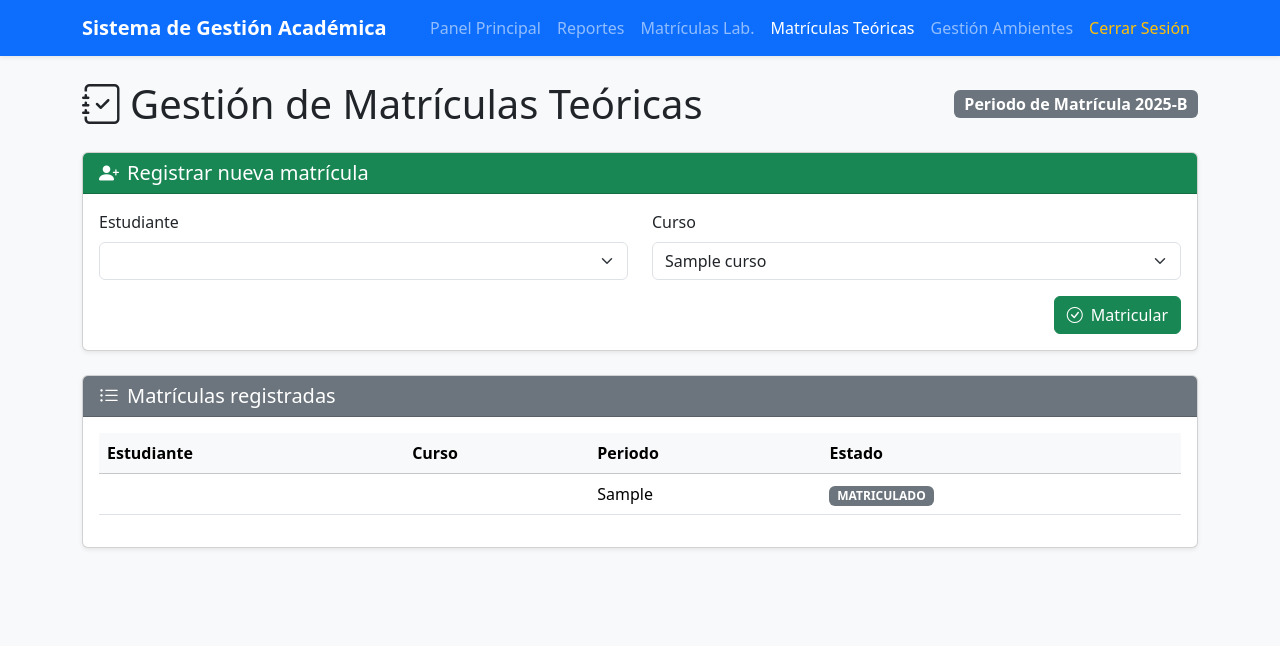
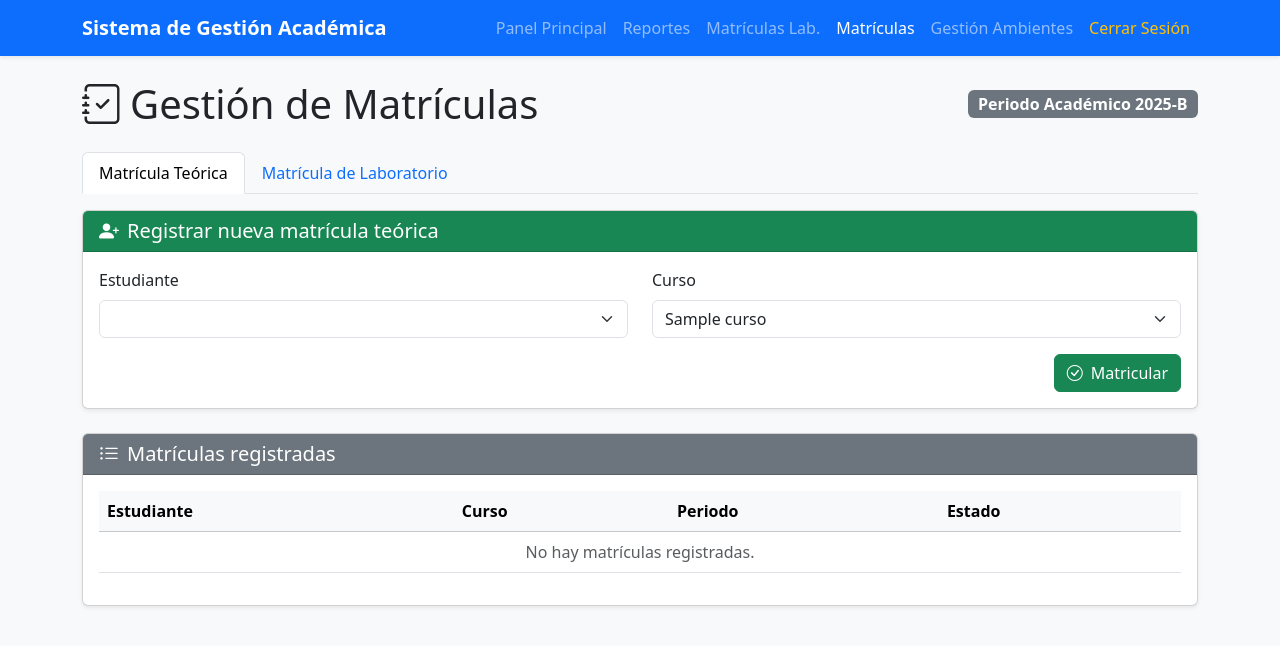
Before and after one commit to D4V1DEB/TI2, a Django app: page /secretaria/matriculas/ in a window 1280 px wide. Shown: the top 646 px of the page. Run offline with Django 5.2, Linux system fonts and the light colour scheme; a user stored in the database is signed in; tables that the repository leaves empty hold one stand-in row (values such as "Sample post"); lists and menus that the app fills with data are empty.

Commit message:
agregando matricula teorica y laboratorio en la misma seccion

```diff
--- a/Templates/secretaria/matricula.html
+++ b/Templates/secretaria/matricula.html
@@ -3,7 +3,7 @@
 <head>
     <meta charset="utf-8">
     <meta name="viewport" content="width=device-width, initial-scale=1">
-    <title>Matrículas Teóricas</title>
+    <title>Matrículas</title>
     <link href="https://cdn.jsdelivr.net/npm/bootstrap@5.3.2/dist/css/bootstrap.min.css" rel="stylesheet">
     <link rel="stylesheet" href="https://cdn.jsdelivr.net/npm/bootstrap-icons@1.11.1/font/bootstrap-icons.css">
 </head>
@@ -20,7 +20,7 @@
                     <li class="nav-item"><a class="nav-link" href="{% url 'secretaria_dashboard' %}">Panel Principal</a></li>
                     <li class="nav-item"><a class="nav-link" href="{% url 'secretaria_reportes' %}">Reportes</a></li>
                     <li class="nav-item"><a class="nav-link" href="{% url 'secretaria_matriculas_lab' %}">Matrículas Lab.</a></li>
-                    <li class="nav-item"><a class="nav-link active" href="{% url 'secretaria_matriculas' %}">Matrículas Teóricas</a></li>
+                    <li class="nav-item"><a class="nav-link active" href="{% url 'secretaria_matriculas' %}">Matrículas</a></li>
                     <li class="nav-item"><a class="nav-link" href="{% url 'secretaria_horario_ambiente' %}">Gestión Ambientes</a></li>
                     <li class="nav-item"><a class="nav-link text-warning" href="{% url 'logout' %}">Cerrar Sesión</a></li>
                 </ul>
@@ -31,8 +31,8 @@
     <!-- CONTENIDO PRINCIPAL -->
     <main class="container mt-4">
         <div class="d-flex justify-content-between align-items-center mb-4">
-            <h1 class="mb-0"><i class="bi bi-journal-check me-2"></i>Gestión de Matrículas Teóricas</h1>
-            <span class="badge bg-secondary fs-6">Periodo de Matrícula 2025-B</span>
+            <h1 class="mb-0"><i class="bi bi-journal-check me-2"></i>Gestión de Matrículas</h1>
+            <span class="badge bg-secondary fs-6">Periodo Académico 2025-B</span>
         </div>
 
         <!-- ALERTAS -->
@@ -45,20 +45,34 @@
             {% endfor %}
         {% endif %}
 
-        <!-- FORMULARIO DE MATRÍCULA -->
+        <!-- PESTAÑAS -->
+        <ul class="nav nav-tabs mb-3" id="matriculaTabs">
+            <li class="nav-item">
+                <button class="nav-link active" id="teoria-tab" data-bs-toggle="tab" data-bs-target="#teoria" type="button">Matrícula Teórica</button>
+            </li>
+            <li class="nav-item">
+                <button class="nav-link" id="lab-tab" data-bs-toggle="tab" data-bs-target="#laboratorio" type="button">Matrícula de Laboratorio</button>
+            </li>
+        </ul>
+
+        <div class="tab-content" id="matriculaTabsContent">
+
+            <!-- MATRÍCULA TEÓRICA -->
+            <div class="tab-pane fade show active" id="teoria" role="tabpanel">
                 <div class="card shadow-sm mb-4">
                     <div class="card-header bg-success text-white">
-                <h5 class="mb-0"><i class="bi bi-person-plus-fill me-2"></i>Registrar nueva matrícula</h5>
+                        <h5 class="mb-0"><i class="bi bi-person-plus-fill me-2"></i>Registrar nueva matrícula teórica</h5>
                     </div>
                     <div class="card-body">
                         <form method="post">
                             {% csrf_token %}
+                            <input type="hidden" name="tipo" value="teoria">
                             <div class="row mb-3">
                                 <div class="col-md-6">
                                     <label for="estudiante" class="form-label">Estudiante</label>
                                     <select name="estudiante" id="estudiante" class="form-select">
                                         {% for est in estudiantes %}
-                                    <option value="{{ est.id }}">{{ est.usuario.nombre_completo }}</option>
+                                            <option value="{{ est.pk }}">{{ est.usuario.nombre_completo }}</option>
                                         {% endfor %}
                                     </select>
                                 </div>
@@ -66,7 +80,7 @@
                                     <label for="curso" class="form-label">Curso</label>
                                     <select name="curso" id="curso" class="form-select">
                                         {% for curso in cursos %}
-                                    <option value="{{ curso.id }}">{{ curso.nombre }}</option>
+                                            <option value="{{ curso.codigo }}">{{ curso.nombre }}</option>
                                         {% endfor %}
                                     </select>
                                 </div>
@@ -77,6 +91,46 @@
                                 </button>
                             </div>
                         </form>
+                    </div>
+                </div>
+            </div>
+
+            <!-- MATRÍCULA DE LABORATORIO -->
+            <div class="tab-pane fade" id="laboratorio" role="tabpanel">
+                <div class="card shadow-sm mb-4">
+                    <div class="card-header bg-info text-white">
+                        <h5 class="mb-0"><i class="bi bi-flask me-2"></i>Registrar matrícula de laboratorio</h5>
+                    </div>
+                    <div class="card-body">
+                        <form method="post">
+                            {% csrf_token %}
+                            <input type="hidden" name="tipo" value="laboratorio">
+                            <div class="row mb-3">
+                                <div class="col-md-6">
+                                    <label for="estudiante_lab" class="form-label">Estudiante</label>
+                                    <select name="estudiante" id="estudiante_lab" class="form-select">
+                                        {% for est in estudiantes %}
+                                            <option value="{{ est.pk }}">{{ est.usuario.nombre_completo }}</option>
+                                        {% endfor %}
+                                    </select>
+                                </div>
+                                <div class="col-md-6">
+                                    <label for="curso_lab" class="form-label">Curso</label>
+                                    <select name="curso" id="curso_lab" class="form-select">
+                                        {% for curso in cursos %}
+                                            <option value="{{ curso.codigo }}">{{ curso.nombre }}</option>
+                                        {% endfor %}
+                                    </select>
+                                </div>
+                            </div>
+                            <div class="text-end">
+                                <button type="submit" class="btn btn-info text-white">
+                                    <i class="bi bi-check-circle me-2"></i>Matricular
+                                </button>
+                            </div>
+                        </form>
+                    </div>
+                </div>
             </div>
         </div>
 
@@ -103,9 +157,9 @@
                                 <td>{{ m.curso.nombre }}</td>
                                 <td>{{ m.periodo_academico }}</td>
                                 <td>
-                                    {% if m.estado == "Activo" %}
+                                    {% if m.estado == "MATRICULADO" %}
                                         <span class="badge bg-success">{{ m.estado }}</span>
-                                    {% elif m.estado == "Retirado" %}
+                                    {% elif m.estado == "RETIRADO" %}
                                         <span class="badge bg-danger">{{ m.estado }}</span>
                                     {% else %}
                                         <span class="badge bg-secondary">{{ m.estado }}</span>
--- a/app/models/usuario/views.py
+++ b/app/models/usuario/views.py
@@ -447,39 +447,47 @@ def secretaria_matriculas(request):
     from app.models.usuario.models import Estudiante
     from app.models.curso.models import Curso
     from app.models.matricula_curso.models import MatriculaCurso
+    from django.db import IntegrityError
 
-    # Si el formulario se envía (POST), registrar la matrícula
+    cursos = Curso.objects.all()
+    estudiantes = Estudiante.objects.select_related('usuario').all()
+
     if request.method == 'POST':
-        estudiante_id = request.POST.get('estudiante')
-        curso_id = request.POST.get('curso')
+        print("DEBUG POST:", request.POST)
+        usuario_id = request.POST.get('estudiante')   # id del usuario (no del estudiante)
+        curso_codigo = request.POST.get('curso')      # código del curso
+        print("usuario_id:", usuario_id)
+        print("curso_codigo:", curso_codigo)
 
-        if estudiante_id and curso_id:
+        # Buscar el estudiante por su usuario_id (porque es su clave primaria)
+        estudiante = Estudiante.objects.filter(pk=usuario_id).first()
+        curso = Curso.objects.filter(codigo=curso_codigo).first()
+
+        if not estudiante or not curso:
+            messages.error(request, "Debe seleccionar un estudiante y un curso válidos.")
+        else:
             try:
-                estudiante = Estudiante.objects.get(id=estudiante_id)
-                curso = Curso.objects.get(id=curso_id)
-
-                # Crear matrícula teórica (si no existe ya)
-                matricula, creada = MatriculaCurso.objects.get_or_create(
+                MatriculaCurso.objects.create(
                     estudiante=estudiante,
                     curso=curso,
                     periodo_academico='2025-A'
                 )
-                if creada:
-                    messages.success(request, f"✅ {estudiante} fue matriculado en {curso}.")
-                else:
-                    messages.warning(request, f"⚠️ {estudiante} ya está matriculado en {curso}.")
-            except Exception as e:
-                messages.error(request, f"❌ Error al registrar matrícula: {e}")
+                messages.success(
+                    request,
+                    f"El estudiante {estudiante.usuario.nombre_completo} fue matriculado correctamente en {curso.nombre}."
+                )
+            except IntegrityError:
+                messages.warning(
+                    request,
+                    f"El estudiante {estudiante.usuario.nombre_completo} ya está matriculado en {curso.nombre} para este periodo."
+                )
 
-    # Obtener datos para mostrar en la tabla
-    estudiantes = Estudiante.objects.all()
-    cursos = Curso.objects.all()
-    matriculas = MatriculaCurso.objects.all()
+    # Mostrar todas las matrículas registradas
+    matriculas = MatriculaCurso.objects.select_related('estudiante', 'curso').all()
 
     context = {
-        'usuario': request.user,
+        'cursos': cursos,
         'estudiantes': estudiantes,
-        'cursos': cursos,
         'matriculas': matriculas,
     }
     return render(request, 'secretaria/matricula.html', context)
```
Lines whose indentation alone changed are shown as unchanged.
